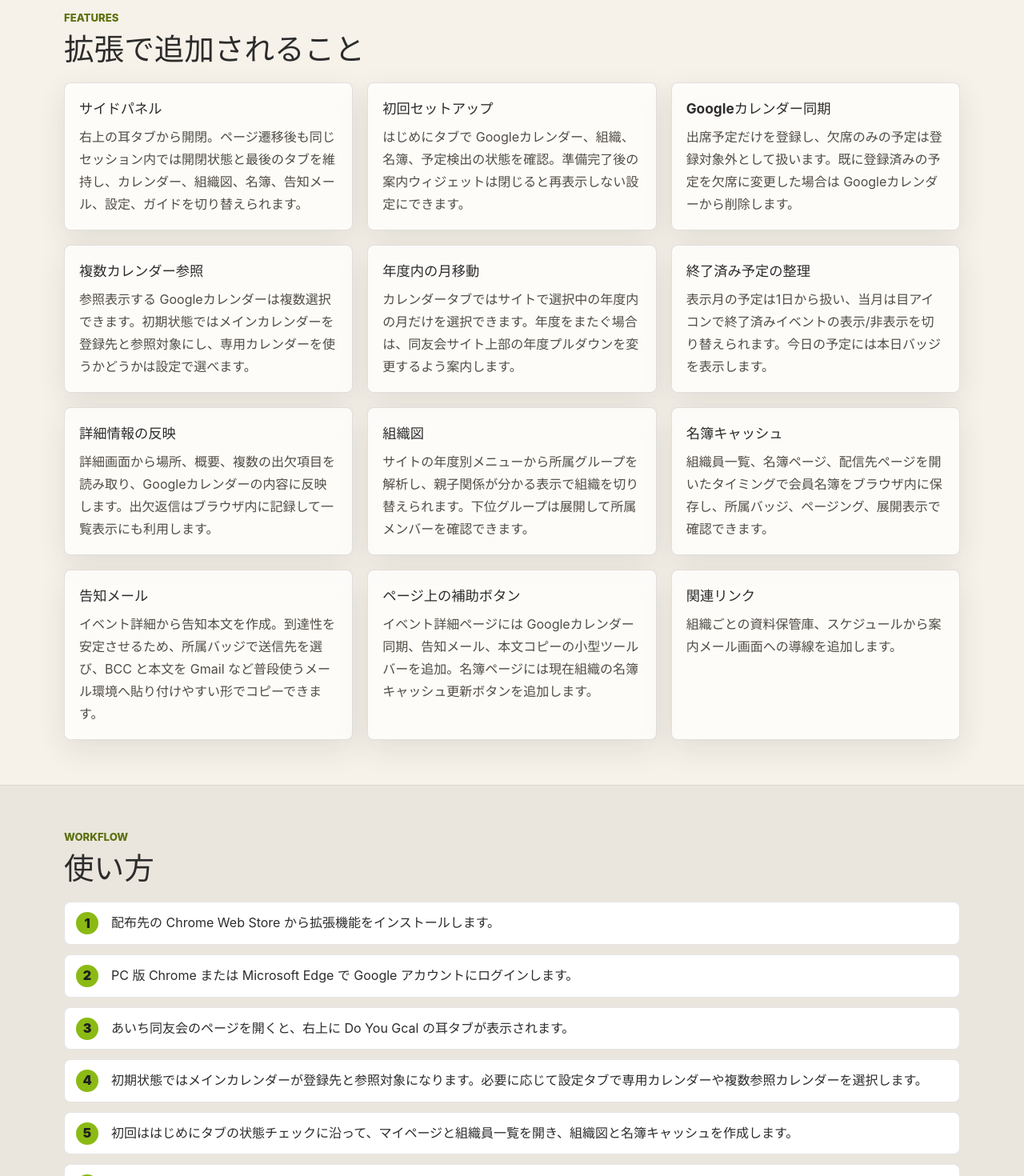
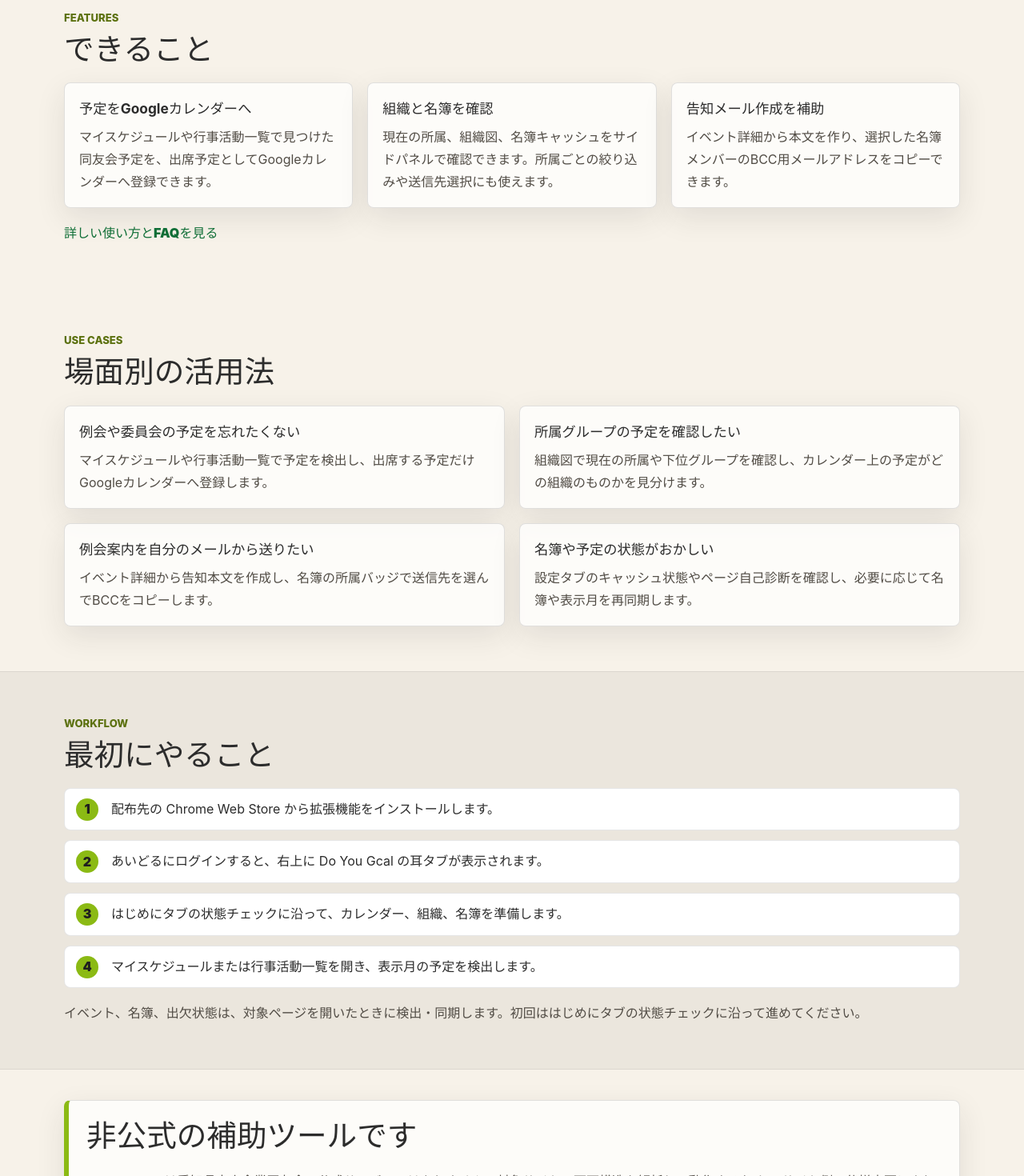
Before and after one commit to doyu-aichi/do-you-gcal-web, a SvelteKit app: page / in a window 1280 px wide. Shown: the part 580-2050 px from the top of the page at 80% size. Built offline with nearby package versions, Linux system fonts and the light colour scheme.

Commit message:
Simplify web landing page copy

```diff
--- a/src/routes/+page.svelte
+++ b/src/routes/+page.svelte
@@ -1,64 +1,43 @@
 <script lang="ts">
 	const features = [
 		{
-			title: 'サイドパネル',
-			text: '右上の耳タブから開閉。ページ遷移後も同じセッション内では開閉状態と最後のタブを維持し、カレンダー、組織図、名簿、告知メール、設定、ガイドを切り替えられます。'
+			title: '予定をGoogleカレンダーへ',
+			text: 'マイスケジュールや行事活動一覧で見つけた同友会予定を、出席予定としてGoogleカレンダーへ登録できます。'
 		},
 		{
-			title: '初回セットアップ',
-			text: 'はじめにタブで Googleカレンダー、組織、名簿、予定検出の状態を確認。準備完了後の案内ウィジェットは閉じると再表示しない設定にできます。'
+			title: '組織と名簿を確認',
+			text: '現在の所属、組織図、名簿キャッシュをサイドパネルで確認できます。所属ごとの絞り込みや送信先選択にも使えます。'
 		},
 		{
-			title: 'Googleカレンダー同期',
-			text: '出席予定だけを登録し、欠席のみの予定は登録対象外として扱います。既に登録済みの予定を欠席に変更した場合は Googleカレンダーから削除します。'
-		},
-		{
-			title: '複数カレンダー参照',
-			text: '参照表示する Googleカレンダーは複数選択できます。初期状態ではメインカレンダーを登録先と参照対象にし、専用カレンダーを使うかどうかは設定で選べます。'
-		},
-		{
-			title: '年度内の月移動',
-			text: 'カレンダータブではサイトで選択中の年度内の月だけを選択できます。年度をまたぐ場合は、同友会サイト上部の年度プルダウンを変更するよう案内します。'
-		},
-		{
-			title: '終了済み予定の整理',
-			text: '表示月の予定は1日から扱い、当月は目アイコンで終了済みイベントの表示/非表示を切り替えられます。今日の予定には本日バッジを表示します。'
-		},
-		{
-			title: '詳細情報の反映',
-			text: '詳細画面から場所、概要、複数の出欠項目を読み取り、Googleカレンダーの内容に反映します。出欠返信はブラウザ内に記録して一覧表示にも利用します。'
-		},
-		{
-			title: '組織図',
-			text: 'サイトの年度別メニューから所属グループを解析し、親子関係が分かる表示で組織を切り替えられます。下位グループは展開して所属メンバーを確認できます。'
-		},
-		{
-			title: '名簿キャッシュ',
-			text: '組織員一覧、名簿ページ、配信先ページを開いたタイミングで会員名簿をブラウザ内に保存し、所属バッジ、ページング、展開表示で確認できます。'
-		},
-		{
-			title: '告知メール',
-			text: 'イベント詳細から告知本文を作成。到達性を安定させるため、所属バッジで送信先を選び、BCC と本文を Gmail など普段使うメール環境へ貼り付けやすい形でコピーできます。'
-		},
-		{
-			title: 'ページ上の補助ボタン',
-			text: 'イベント詳細ページには Googleカレンダー同期、告知メール、本文コピーの小型ツールバーを追加。名簿ページには現在組織の名簿キャッシュ更新ボタンを追加します。'
-		},
-		{
-			title: '関連リンク',
-			text: '組織ごとの資料保管庫、スケジュールから案内メール画面への導線を追加します。'
+			title: '告知メール作成を補助',
+			text: 'イベント詳細から本文を作り、選択した名簿メンバーのBCC用メールアドレスをコピーできます。'
 		}
 	];
 
 	const steps = [
 		'配布先の Chrome Web Store から拡張機能をインストールします。',
-		'PC 版 Chrome または Microsoft Edge で Google アカウントにログインします。',
-		'あいち同友会のページを開くと、右上に Do You Gcal の耳タブが表示されます。',
-		'初期状態ではメインカレンダーが登録先と参照対象になります。必要に応じて設定タブで専用カレンダーや複数参照カレンダーを選択します。',
-		'初回ははじめにタブの状態チェックに沿って、マイページと組織員一覧を開き、組織図と名簿キャッシュを作成します。',
-		'マイスケジュールまたは行事活動一覧を開き、表示月の同友会スケジュールを検出します。表示月はサイトで選択中の年度内から選び、検出済み状態はブラウザ内に記録されます。',
-		'マイスケジュールまたは行事活動から予定を開き、「Googleカレンダーへ反映」を有効にして登録します。',
-		'告知メールを送る場合は、イベント詳細の小型ツールバーまたは告知メールタブから本文を作成し、名簿の所属バッジから BCC 対象を選択します。'
+		'あいどるにログインすると、右上に Do You Gcal の耳タブが表示されます。',
+		'はじめにタブの状態チェックに沿って、カレンダー、組織、名簿を準備します。',
+		'マイスケジュールまたは行事活動一覧を開き、表示月の予定を検出します。'
+	];
+
+	const useCases = [
+		{
+			scene: '例会や委員会の予定を忘れたくない',
+			usage: 'マイスケジュールや行事活動一覧で予定を検出し、出席する予定だけGoogleカレンダーへ登録します。'
+		},
+		{
+			scene: '所属グループの予定を確認したい',
+			usage: '組織図で現在の所属や下位グループを確認し、カレンダー上の予定がどの組織のものかを見分けます。'
+		},
+		{
+			scene: '例会案内を自分のメールから送りたい',
+			usage: 'イベント詳細から告知本文を作成し、名簿の所属バッジで送信先を選んでBCCをコピーします。'
+		},
+		{
+			scene: '名簿や予定の状態がおかしい',
+			usage: '設定タブのキャッシュ状態やページ自己診断を確認し、必要に応じて名簿や表示月を再同期します。'
+		}
 	];
 </script>
 
@@ -66,7 +45,7 @@
 	<title>Do You Gcal | あいち同友会スケジュール補助ブラウザ拡張</title>
 	<meta
 		name="description"
-		content="あいち同友会サイトの予定、組織図、Googleカレンダー同期を補助するブラウザ拡張 Do You Gcal のサポートサイトです。"
+		content="あいどるの同友会予定をGoogleカレンダーへ登録し、組織図、名簿、告知メール作成を補助する非公式ブラウザ拡張です。"
 	/>
 </svelte:head>
 
@@ -76,8 +55,8 @@
 			<p class="eyebrow">Browser Extension for aichi.douyukai</p>
 			<h1>Do You Gcal</h1>
 			<p class="lead">
-				あいち同友会サイトの予定登録、出欠状態、組織切替を PC 版 Chrome / Edge 上で補助する拡張機能です。
-				Googleカレンダー、組織図、名簿キャッシュ、告知メールを、同じサイドパネルから扱えるようにします。
+				あいどるの予定管理を、少し楽に。予定登録、組織確認、名簿確認、告知メール作成を
+				PC 版 Chrome / Edge のサイドパネルで補助する非公式拡張です。
 			</p>
 			<div class="actions">
 				<a
@@ -130,7 +109,7 @@
 
 <section class="page section">
 	<p class="eyebrow">Features</p>
-	<h2>拡張で追加されること</h2>
+	<h2>できること</h2>
 	<div class="grid three feature-grid">
 		{#each features as feature (feature.title)}
 			<article class="panel feature">
@@ -139,17 +118,34 @@
 			</article>
 		{/each}
 	</div>
+	<p class="more-link"><a href="/support">詳しい使い方とFAQを見る</a></p>
+</section>
+
+<section class="page section use-cases">
+	<p class="eyebrow">Use Cases</p>
+	<h2>場面別の活用法</h2>
+	<div class="grid two">
+		{#each useCases as item (item.scene)}
+			<article class="panel use-case">
+				<h3>{item.scene}</h3>
+				<p>{item.usage}</p>
+			</article>
+		{/each}
+	</div>
 </section>
 
 <section class="workflow">
 	<div class="page section">
 		<p class="eyebrow">Workflow</p>
-		<h2>使い方</h2>
+		<h2>最初にやること</h2>
 		<ol class="steps">
 			{#each steps as step (step)}
 				<li>{step}</li>
 			{/each}
 		</ol>
+		<p class="workflow-note">
+			イベント、名簿、出欠状態は、対象ページを開いたときに検出・同期します。初回ははじめにタブの状態チェックに沿って進めてください。
+		</p>
 	</div>
 </section>
 
@@ -353,16 +349,39 @@
 		padding: 18px;
 	}
 
-	.feature h3 {
+	.feature h3,
+	.use-case h3 {
 		margin-bottom: 10px;
 		font-size: 1.08rem;
 	}
 
 	.feature p,
+	.use-case p,
 	.note p {
 		margin-bottom: 0;
 		color: #514c45;
 		line-height: 1.75;
+	}
+
+	.use-case {
+		padding: 18px;
+	}
+
+	.more-link,
+	.workflow-note {
+		margin: 18px 0 0;
+		color: #514c45;
+		line-height: 1.7;
+	}
+
+	.more-link a {
+		color: #0f6e36;
+		font-weight: 900;
+		text-decoration: none;
+	}
+
+	.more-link a:hover {
+		text-decoration: underline;
 	}
 
 	.workflow {
```
